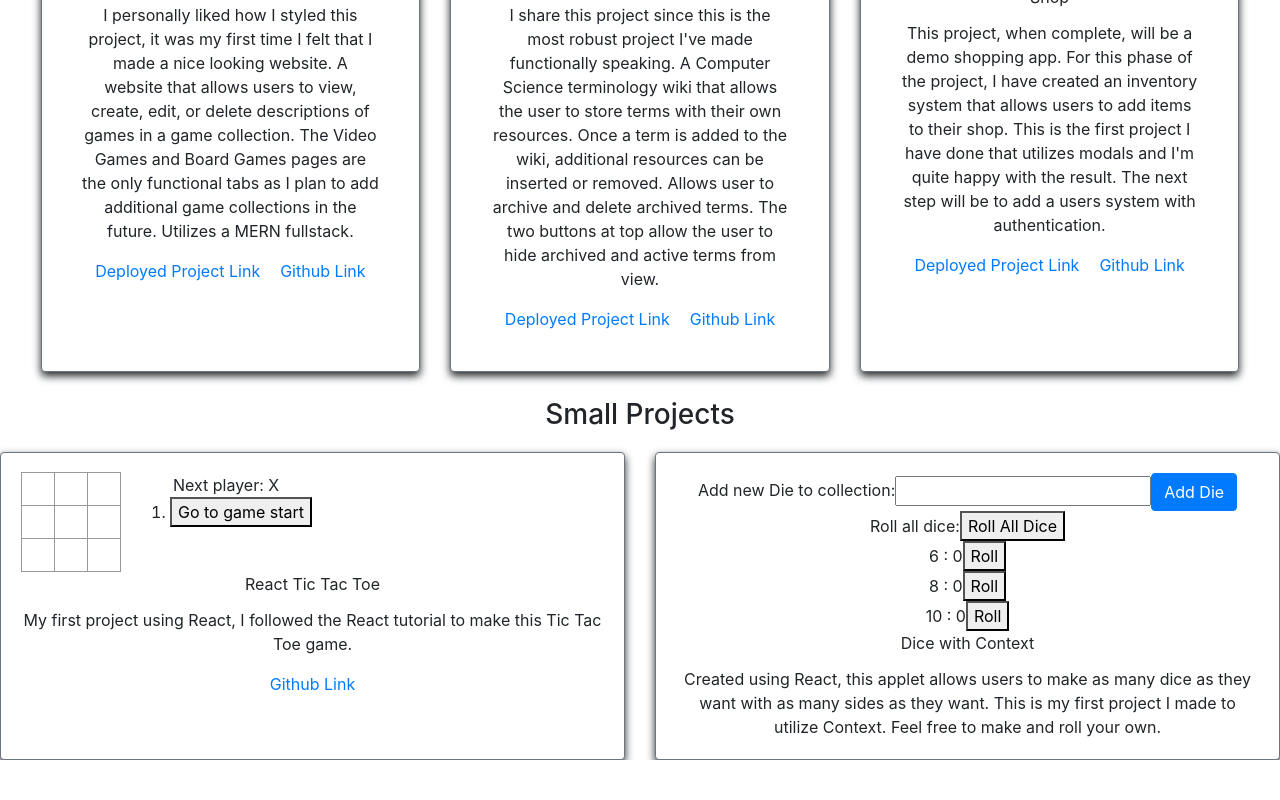
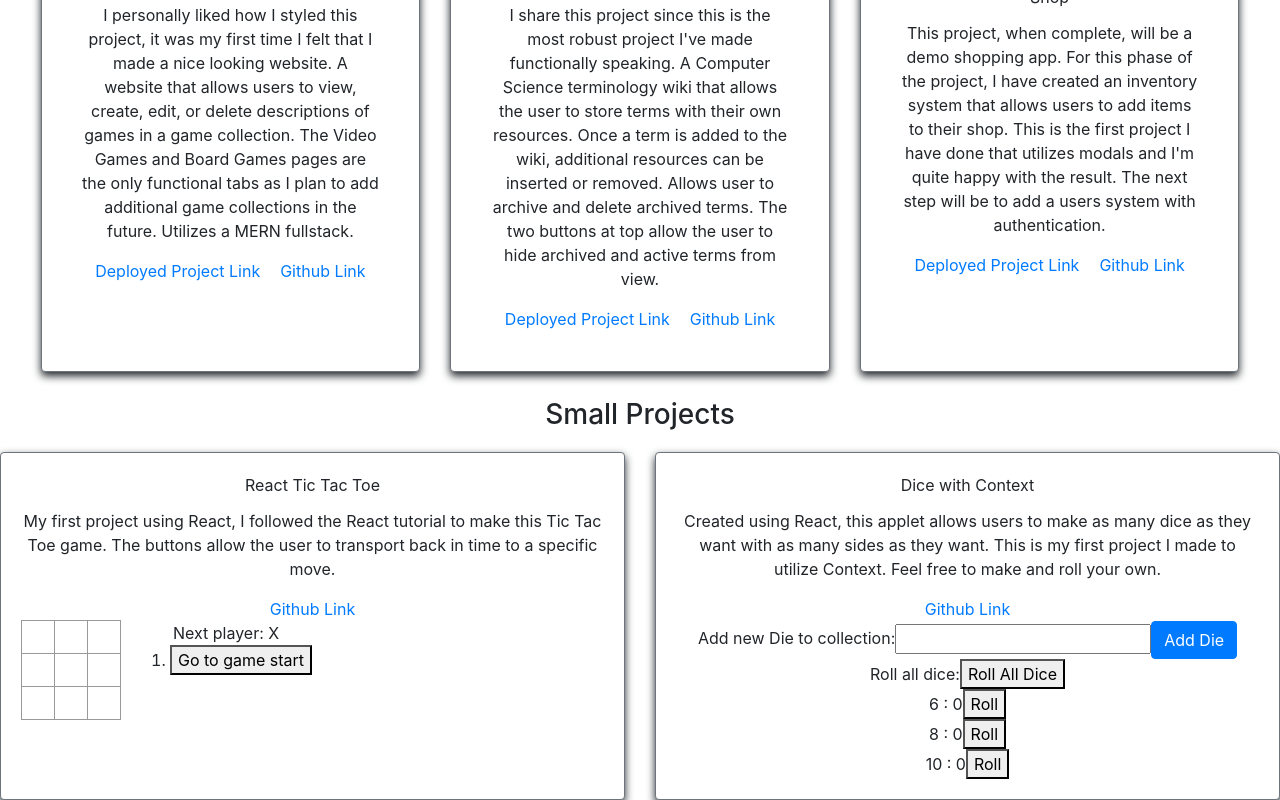
Before and after one commit to jpeavler/Portfolio-Mk2, a React (Create React App) app: page /Projects in a window 1280 px wide. Shown: the part 420-1220 px from the top of the page. Before the commit the page ends 1180 px from the top, so only its background shows below. Built offline with nearby package versions, Linux system fonts and the light colour scheme.

Commit message:
Fixed github links for smaller projects

```diff
--- a/src/pages/Projects.js
+++ b/src/pages/Projects.js
@@ -39,17 +39,18 @@ const Projects = () =>{
             <CardDeck>
                 <Card outline color="secondary" className="card">
                     <CardBody>
+                        <CardTitle>React Tic Tac Toe</CardTitle>
+                        <CardText>My first project using React, I followed the React tutorial to make this Tic Tac Toe game. The buttons allow the user to transport back in time to a specific move.</CardText>
+                        <CardLink target="_blank" href="https://github.com/jpeavler/Intro-to-React-Tutorial">Github Link</CardLink>
                         <Game/>
-                        <CardTitle>React Tic Tac Toe</CardTitle>
-                        <CardText>My first project using React, I followed the React tutorial to make this Tic Tac Toe game.</CardText>
-                        <CardLink target="_blank" href="">Github Link</CardLink>
                     </CardBody>
                 </Card>
                 <Card outline color="secondary" className="card">
                     <CardBody>
-                        <DiceBag/>
                         <CardTitle>Dice with Context</CardTitle>
                         <CardText>Created using React, this applet allows users to make as many dice as they want with as many sides as they want. This is my first project I made to utilize Context. Feel free to make and roll your own.</CardText>
+                        <CardLink target="_blank" href="https://github.com/jpeavler/Dice-React-Context">Github Link</CardLink>
+                        <DiceBag/>
                     </CardBody>
                 </Card>
             </CardDeck>
```
